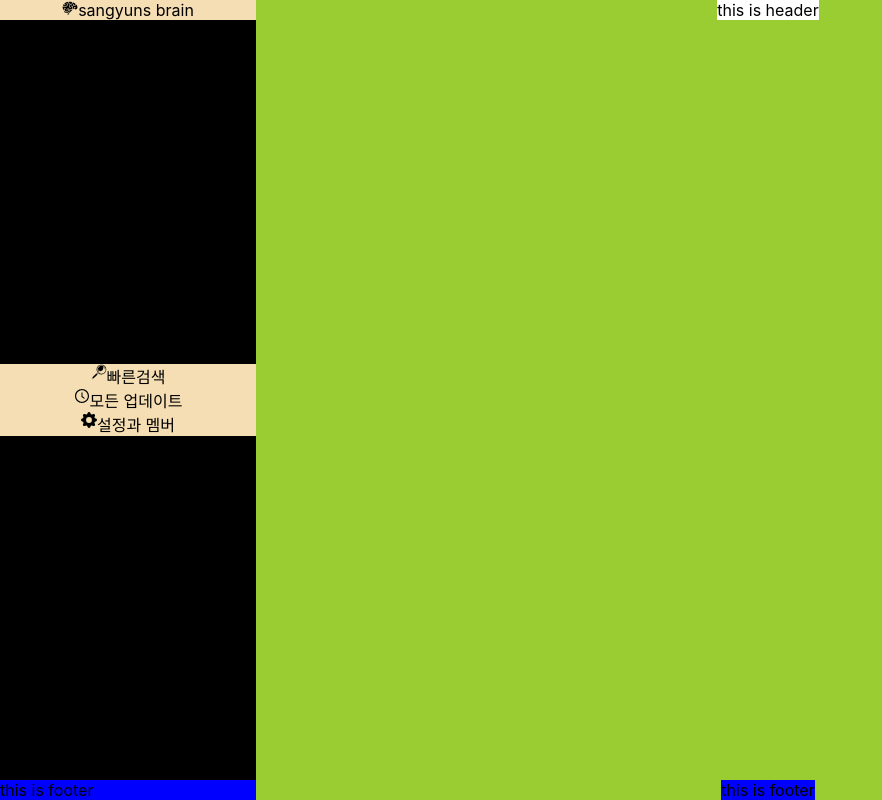
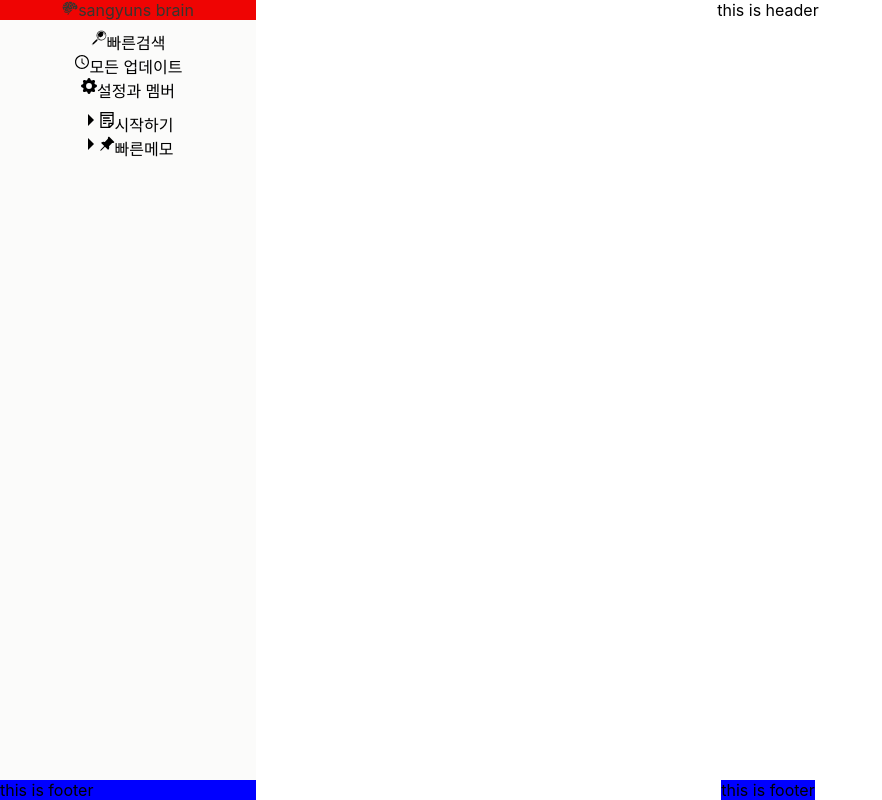
Before and after one commit to falconlee236/Clone_Notion_by_React, a React (Create React App) app: page / in a window 1280 px wide. Shown: the whole page, without its empty margins (0-882 px from the left). Built offline with nearby package versions, Linux system fonts and the light colour scheme.

Commit message:
change background color

```diff
--- a/src/Layout/Contents.js
+++ b/src/Layout/Contents.js
@@ -16,7 +16,7 @@ const Main = styled.div`
     flex-direction: column;
     justify-content: space-between;
     align-items: center;
-    background-color: yellowgreen;
+    background-color: white;
     height: 100vh;
     width: 80vw;
 `
--- a/src/Layout/Header.js
+++ b/src/Layout/Header.js
@@ -3,11 +3,12 @@ import styled from 'styled-components';
 
 const Headerstyle = styled.div`
     background-color: ${props => props.color || "red"};
+    margin-bottom: ${props => props.margin || "0px"};
 `;
 
-function Header({color, children}){
+function Header({margin, color, children}){
     return (
-        <Headerstyle color={color}>
+        <Headerstyle color={color} margin={margin}>
             {children ? children : "this is header"}
         </Headerstyle>
     )
--- a/src/Layout/Sidebar.js
+++ b/src/Layout/Sidebar.js
@@ -8,18 +8,57 @@ const Sidebarstyle = styled.div`
     display: flex;
     flex-direction: column;
     justify-content: space-between;
-    background-color: black;
+    background-color: rgb(251 251 250);
     height: ${props => props.height || '100vh'};
     width: 20vw;
 `;
 
+const SidebarMiddlestyle = styled.div`
+    display: flex;
+    flex-direction: column;
+    margin-bottom: auto;
+`;
+
+const TopButtons = [
+    {
+        icon: "magnify",
+        title: "빠른검색"
+    },
+    {
+        icon: "clock",
+        title: "모든 업데이트"
+    },
+    {
+        icon: "gear",
+        title: "설정과 멤버"
+    }
+]
+
+const MiddleButtons = [
+    {
+        icon: "note",
+        title: "시작하기"
+    },
+    {
+        icon: "pin",
+        title: "빠른메모"
+    }
+]
+/*
+ButtonItem icon="magnify" title="빠른검색"/>
+            <ButtonItem icon="clock" title="모든 업데이트"/>
+            <ButtonItem icon="gear" title="설정과 멤버"/>
+*/
 function Sidebar({height}){
     return (
         <Sidebarstyle height={height}>
-            <Header>
+            <Header margin="10px">
                 <ButtonItem icon="brain" title="sangyuns brain"/>
             </Header>
-            <Buttons />
+            <SidebarMiddlestyle>
+                <Buttons itemArr={TopButtons} isArrow={false}/>
+                <Buttons itemArr={MiddleButtons} isArrow={true}/>
+            </SidebarMiddlestyle>
             <Footer />
         </Sidebarstyle>
     )
--- a/src/component/Buttons.js
+++ b/src/component/Buttons.js
@@ -2,27 +2,42 @@ import React from "react";
 import styled from 'styled-components';
 import {GiMagnifyingGlass} from 'react-icons/gi';
 import {AiOutlineClockCircle} from 'react-icons/ai';
-import {BsFillGearFill} from 'react-icons/bs';
+import {BsFillGearFill, BsFillPinAngleFill} from 'react-icons/bs';
 import {GoTriangleRight} from 'react-icons/go';
 import {GiBrain} from 'react-icons/gi';
+import {GrNotes} from 'react-icons/gr';
 
 const Buttonstyle = styled.div`
-    background-color: wheat;
+    background-color: rgb(251 251 250);
     display: flex;
     justify-content: center;
     cursor: pointer;
+
+    // &는 자기 자신 선택
+    &:hover{
+        background: rgba(55, 53, 47, 0.08);
+        color: rgb(55, 53, 47);
+    }
 `
-export function ButtonItem({icon, title}){
+
+const ButtonContainer = styled.div`
+    margin-bottom: 10px;
+`;
+
+export function ButtonItem({icon, title, isArrow}){
     const icons = {
         magnify: <GiMagnifyingGlass />,
         clock: <AiOutlineClockCircle />,
         gear: <BsFillGearFill />,
         left_tri: <GoTriangleRight />,
-        brain: <GiBrain />
+        brain: <GiBrain />,
+        note: <GrNotes />,
+        pin: <BsFillPinAngleFill />
     };
 
     return (
         <Buttonstyle>
+            {isArrow ? icons["left_tri"] : null}
             {icons[icon]}
             {title}
         </Buttonstyle>
@@ -31,13 +46,13 @@ export function ButtonItem({icon, title}){
 }
 
 
-function Buttons(){
+function Buttons({itemArr, isArrow}){
     return (
-        <div>
-            <ButtonItem icon="magnify" title="빠른검색"/>
-            <ButtonItem icon="clock" title="모든 업데이트"/>
-            <ButtonItem icon="gear" title="설정과 멤버"/>
-        </div>
+        <ButtonContainer>
+            {itemArr.map(item => {
+                return (<ButtonItem icon={item.icon} title={item.title} isArrow={isArrow}/>)
+            })}
+        </ButtonContainer>
     )
 }
 
```
Also changed, not shown: src/component/Tooltip.js (deleted, +0 -26 lines).
